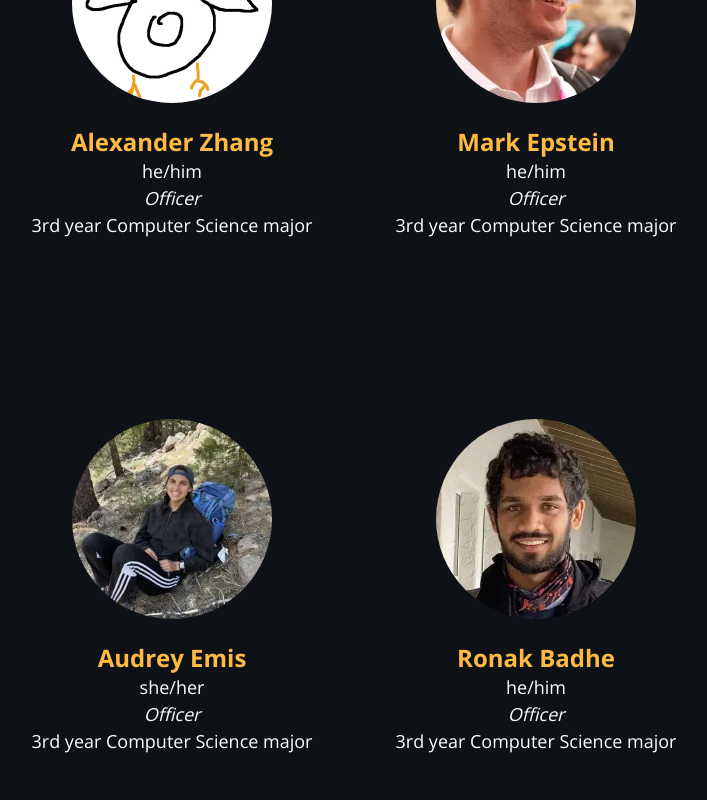
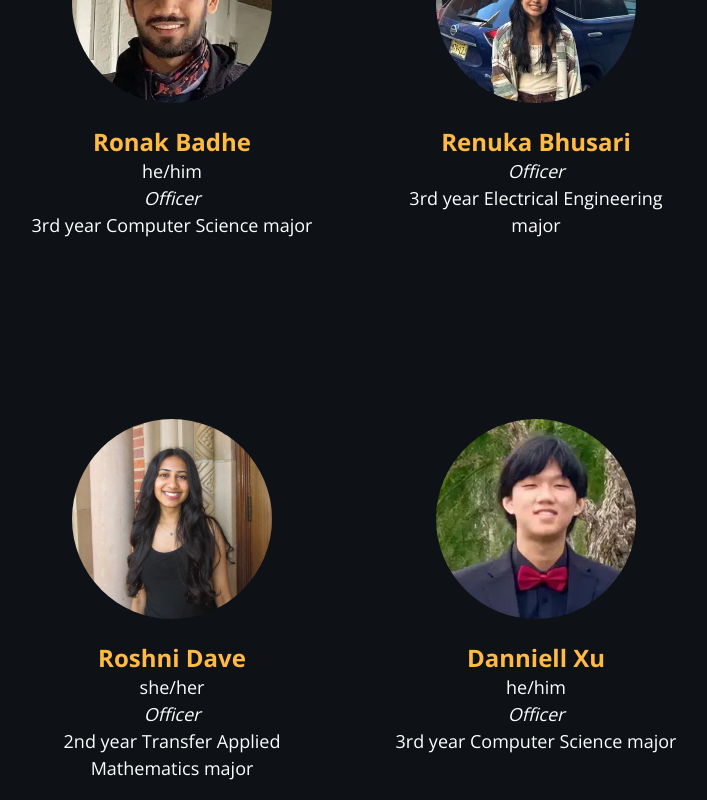
Before and after one commit to uclaacm/acmcyber.com, a Next.js app: page /members in a window 1280 px wide. Shown: the part 1360-2160 px from the top of the page, without its empty margins (286-993 px from the left). Built offline with nearby package versions, Linux system fonts and the light colour scheme; a web font is replaced by a local one.

Commit message:
add f25 members & update years

```diff
--- a/data/members.ts
+++ b/data/members.ts
@@ -36,27 +36,6 @@ const members: PersonInfoProps[] = [
     photo: "arnav.webp",
   },
   {
-    name: "Alexander Zhang",
-    role: "Officer",
-    bio: "3rd year Computer Science major",
-    pronouns: "he/him",
-    photo: "kaiphait.webp",
-  },
-  {
-    name: "Mark Epstein",
-    role: "Officer",
-    bio: "3rd year Computer Science major",
-    pronouns: "he/him",
-    photo: "mark.webp",
-  },
-  {
-    name: "Audrey Emis",
-    role: "Officer",
-    bio: "3rd year Computer Science major",
-    pronouns: "she/her",
-    photo: "audrey.webp",
-  },
-  {
     name: "Ronak Badhe",
     role: "Officer",
     bio: "3rd year Computer Science major",
@@ -66,7 +45,7 @@ const members: PersonInfoProps[] = [
   {
     name: "Renuka Bhusari",
     role: "Officer",
-    bio: "2nd year Computer Science & Linguistics major",
+    bio: "3rd year Electrical Engineering major",
     pronouns: "",
     photo: "renuka.webp",
   },
@@ -74,91 +53,85 @@ const members: PersonInfoProps[] = [
   {
     name: "Roshni Dave",
     role: "Officer",
-    bio: "1st year Transfer Mathematics of Computation major",
+    bio: "2nd year Transfer Applied Mathematics major",
     pronouns: "she/her",
     photo: "roshni.webp",
   },
   {
     name: "Danniell Xu",
     role: "Officer",
-    bio: "2nd year Computer Science major",
+    bio: "3rd year Computer Science major",
     pronouns: "he/him",
     photo: "danniell.webp",
   },
   {
     name: "Katie Min",
     role: "Officer",
-    bio: "1st year Computer Science major",
+    bio: "2nd year Computer Science major",
     pronouns: "she/her",
     photo: "",
   },
   {
     name: "Hunter Kang",
     role: "Officer",
-    bio: "2nd year Mathematics of Computation major",
+    bio: "3rd year Computer Science major",
     pronouns: "he/him",
     photo: "hunter.webp",
   },
   {
     name: "Cathleen Qiao",
     role: "Officer",
-    bio: "2nd year Physics major",
+    bio: "3rd year Physics and Computer Science majors",
     pronouns: "she/her",
     photo: "cathleen.webp",
   },
   {
     name: "Ryan Chang",
     role: "Officer",
-    bio: "2nd year Electrical Engineering major",
+    bio: "2nd year Computer Science & Engineering major",
     pronouns: "he/him",
     photo: "",
   },
   {
     name: "Layah Vigneaud",
     role: "Officer",
-    bio: "2nd year Computer Science major",
+    bio: "3rd year Computer Science major",
     pronouns: "she/her",
     photo: "layah.webp",
   },
   {
     name: "Teong Seng Tan",
     role: "Officer",
-    bio: "2nd year Computer Science major",
+    bio: "3rd year Computer Science major",
     pronouns: "he/him",
-    photo: "",
+    photo: "teongseng.webp",
   },
   {
     name: "Savannah Alanis",
     role: "Advisor",
-    bio: "3rd year Computer Science & Linguistics major",
+    bio: "4th year Computer Science & Linguistics major",
     pronouns: "she/her",
     photo: "savannah.webp",
   },
   {
     name: "Jason An",
     role: "Advisor",
-    bio: "3rd year Computer Science major",
+    bio: "1st year Masters Computer Science major",
     pronouns: "he/him",
     photo: "jason.webp",
   },
   {
     name: "Kevin Wong",
     role: "Cyber Academy",
-    bio: "2nd year Undeclared Engineering major",
+    bio: "3rd year Computer Science major",
     pronouns: "he/him",
     photo: "kevinWong.webp",
   },
-  {
-    name: "Sophia Miles",
-    role: "Cyber Academy",
-    bio: "1st year Mathematics of Computation major",
-    pronouns: "she/her",
-    photo: "sophia.webp",
-  },
+
   {
     name: "Alyssa Leung",
     role: "Cyber Academy",
-    bio: "2nd year Computer Science major",
+    bio: "3rd year Computer Science major",
     pronouns: "she/her",
     photo: "alyssaleung.webp",
   },
@@ -179,14 +152,14 @@ const members: PersonInfoProps[] = [
   {
     name: "Reva Mahajan",
     role: "Cyber Lab",
-    bio: "2nd year Computer Science & Engineering major",
+    bio: "3rd year Computer Science & Engineering major",
     pronouns: "she/her",
     photo: "",
   },
   {
     name: "Max Cabilangan",
     role: "Cyber Lab",
-    bio: "2nd year Linguistics and Computer Science and Political Science majors",
+    bio: "3rd year Linguistics and Computer Science and Political Science majors",
     pronouns: "he/him",
     photo: "",
   },
@@ -198,73 +171,209 @@ const members: PersonInfoProps[] = [
     photo: "",
   },
   {
+    name: "Lyric Hagen",
+    role: "Psi Beta Rho",
+    bio: "1st year Computer Science major",
+    pronouns: "he/him",
+    photo: "",
+  },
+  {
+    name: "Nasir Hussain",
+    role: "CPTC",
+    bio: "2nd year Transfer Computer Science & Engineering major",
+    pronouns: "he/him",
+    photo: "",
+  },
+  {
+    name: "Sophia Miles",
+    role: "Cyber Academy",
+    bio: "2nd year Mathematics of Computation major",
+    pronouns: "she/her",
+    photo: "sophia.webp",
+  },
+  {
+    name: "Max Bregler",
+    role: "Cyber Academy",
+    bio: "1st year Mathematics major",
+    pronouns: "",
+    photo: "",
+  },
+  {
+    name: "Amy Koski",
+    role: "Cyber Academy",
+    bio: "1st year Computer Science major",
+    pronouns: "she/her",
+    photo: "",
+  },
+  {
+    name: "Bhavesh Pathak",
+    role: "Cyber Academy",
+    bio: "1st year Computer Science major",
+    pronouns: "he/him",
+    photo: "",
+  },
+  {
+    name: "Gregory Li",
+    role: "Cyber Academy",
+    bio: "1st year Computer Science major",
+    pronouns: "he/him",
+    photo: "",
+  },
+  {
+    name: "Heather Li",
+    role: "Cyber Academy",
+    bio: "3rd year Mathematics of Computation major",
+    pronouns: "",
+    photo: "",
+  },
+  {
+    name: "Nikola Haralanov",
+    role: "Cyber Academy",
+    bio: "2nd year Statistics & Data Science major",
+    pronouns: "",
+    photo: "",
+  },
+  {
+    name: "Oliver van der Kouwe",
+    role: "Cyber Academy",
+    bio: "1st year Mathematics of Computation major",
+    pronouns: "he/him",
+    photo: "",
+  },
+
+  {
     name: "Parnika Chaturvedi",
     role: "Cyber Lab",
-    bio: "1st year Computer Science major",
+    bio: "2nd year Computer Science major",
     pronouns: "she/her",
     photo: "",
   },
   {
     name: "Esha Shivakumar",
     role: "Cyber Lab",
-    bio: "1st year Lingustics and Computer Science major",
+    bio: "2nd year Lingustics and Computer Science major",
     pronouns: "she/her",
     photo: "",
   },
   {
     name: "Tejasvi Aynor",
     role: "Cyber Academy",
-    bio: "1st year Computer Science & Engineering major",
+    bio: "2nd year Computer Science & Engineering major",
+    pronouns: "she/her",
+    photo: "",
+  },
+
+  {
+    name: "Mirabel Vuong",
+    role: "Psi Beta Rho",
+    bio: "3rd year Linguistics and Computer Science major",
+    pronouns: "she/her",
+    photo: "mirabel.webp",
+  },
+  {
+    name: "Casey Dow",
+    role: "Cyber Academy",
+    bio: "3rd year Computer Science major",
+    pronouns: "he/him",
+    photo: "",
+  },
+  {
+    name: "Taiyu Chen",
+    role: "Cyber Lab",
+    bio: "2nd year Computer Science major",
+    pronouns: "he/him",
+    photo: "",
+  },
+  {
+    name: "Isaac Khabra",
+    role: "Cyber Lab",
+    bio: "2nd year Computer Science major",
+    pronouns: "he/him",
+    photo: "",
+  },
+  {
+    name: "Audrey Emis",
+    role: "Cyber Academy",
+    bio: "4th year Computer Science major",
+    pronouns: "she/her",
+    photo: "audrey.webp",
+  },
+  {
+    name: "Siran Gao",
+    role: "Cyber Academy",
+    bio: "1st year Computer Science major",
     pronouns: "she/her",
     photo: "",
   },
   {
     name: "Alyssa Wong",
     role: "Psi Beta Rho",
-    bio: "1st year Computer Science major",
+    bio: "2nd year Computer Science major",
     pronouns: "she/her",
     photo: "alyssawong.webp",
   },
   {
-    name: "Mirabel Vuong",
-    role: "Psi Beta Rho",
-    bio: "2nd year Linguistics and Computer Science major",
+    name: "Harini Akurathi",
+    role: "Cyber Lab",
+    bio: "2nd year Computational Biology major",
     pronouns: "she/her",
-    photo: "mirabel.webp",
-  },
-  {
-    name: "Casey Dow",
-    role: "Cyber Academy",
-    bio: "2nd year Computer Science major",
-    pronouns: "he/him",
     photo: "",
   },
+
   {
-    name: "Taiyu Chen",
-    role: "Cyber Lab",
+    name: "Arya Kunisetty",
+    role: "Cyber Academy",
     bio: "1st year Computer Science major",
     pronouns: "he/him",
     photo: "",
   },
   {
-    name: "Isaac Khabra",
-    role: "Cyber Lab",
-    bio: "1st year Computer Science major",
+    name: "Priyam Rangwala",
+    role: "Cyber Academy",
+    bio: "1st year Computer Science & Engineering major",
     pronouns: "he/him",
     photo: "",
   },
   {
-    name: "Harini Akurathi",
-    role: "Cyber Lab",
-    bio: "1st year Computational Biology major",
+    name: "Ting-Yu Yeh",
+    role: "Cyber Academy",
+    bio: "1st year Masters Electrical and Computer Engineering major",
     pronouns: "she/her",
     photo: "",
   },
   {
-    name: "Chloe Brandon",
-    role: "Cyber Lab",
-    bio: "3rd year Computer Science major",
+    name: "Kelly Jia",
+    role: "Cyber Academy",
+    bio: "1st year Mathematics of Computation major",
     pronouns: "she/her",
+    photo: "",
+  },
+  {
+    name: "Pierce Ran",
+    role: "Cyber Academy",
+    bio: "1st year Computer Engineering major",
+    pronouns: "he/him",
+    photo: "",
+  },
+  {
+    name: "Kenneth Avaricio",
+    role: "Cyber Academy",
+    bio: "1st year Transfer Mathematics of Computation major",
+    pronouns: "he/him",
+    photo: "",
+  },
+  {
+    name: "Nessa Lee",
+    role: "Cyber Academy",
+    bio: "2nd year Computer Science & Engineering major",
+    pronouns: "he/him, she/her, they/them",
+    photo: "",
+  },
+  {
+    name: "Jason Zhou",
+    role: "Cyber Academy",
+    bio: "4th year Computer Science major",
+    pronouns: "",
     photo: "",
   },
 ];
```
Also changed, not shown: public/images/members/teongseng.webp (added).
